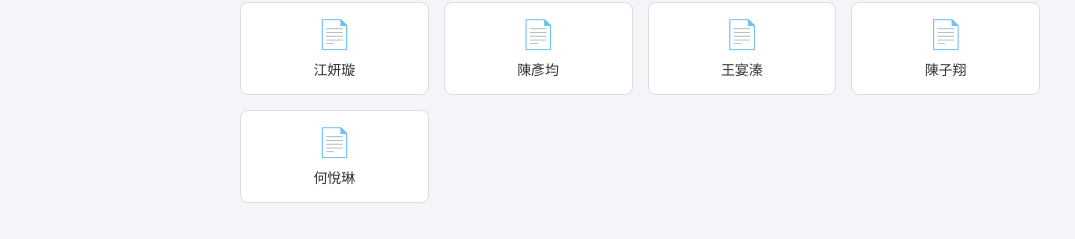
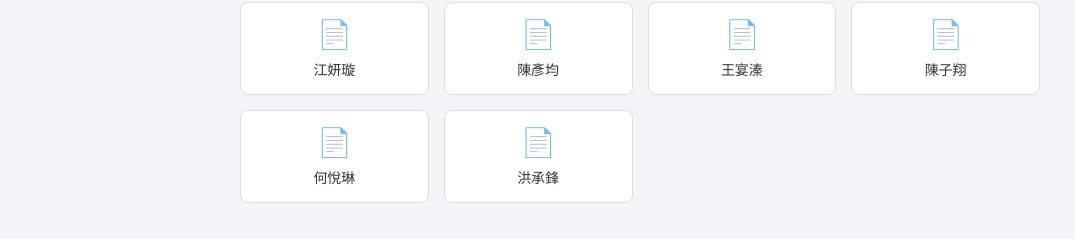
Before and after one commit to sancodefoundation/202607worksheet, a plain HTML site: page index.html in a window 1280 px wide. Shown: the part 371-610 px from the top of the page, without its empty margins (0-1075 px from the left). Drawn offline with Linux system fonts and the light colour scheme.

Commit message:
20260724 Update index.html

```diff
--- a/index.html
+++ b/index.html
@@ -135,6 +135,10 @@
         <div class="icon">📄</div>
         <span>何悅琳</span>
     </a>
+       <a href="page13.html" class="icon-link" target="_blank" rel="noopener noreferrer">
+        <div class="icon">📄</div>
+        <span>洪承鋒</span>
+    </a>
 
         <!-- 未來有第 2 份、第 3 份時，就在下方複製貼上類似的區塊 -->
     </div>
```
